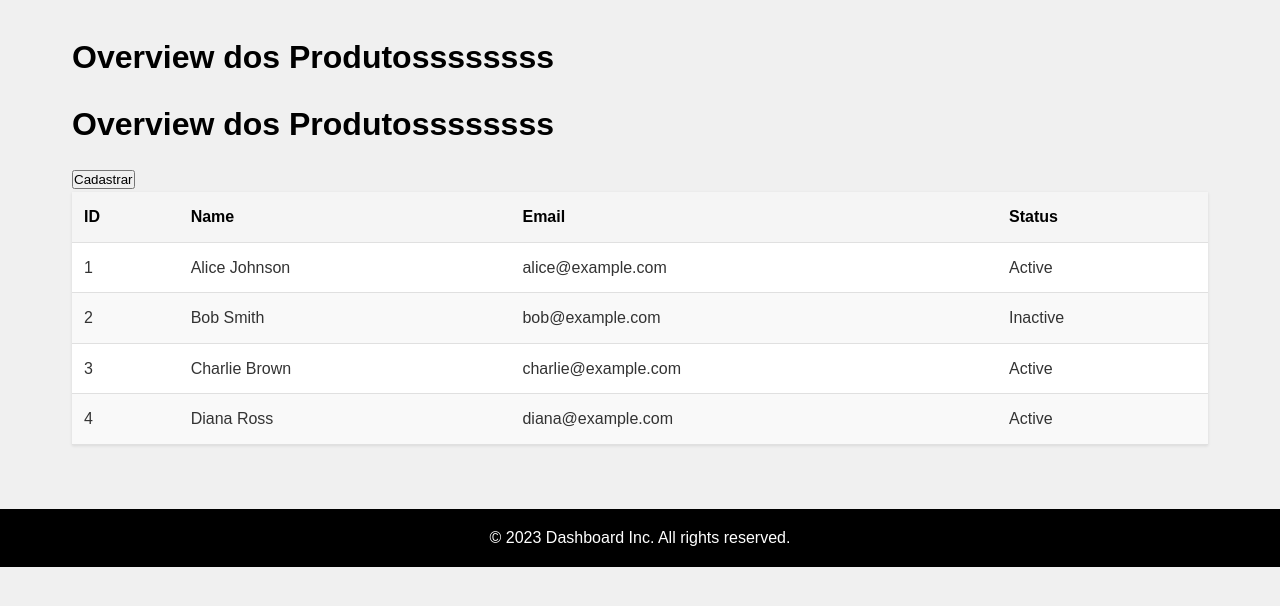
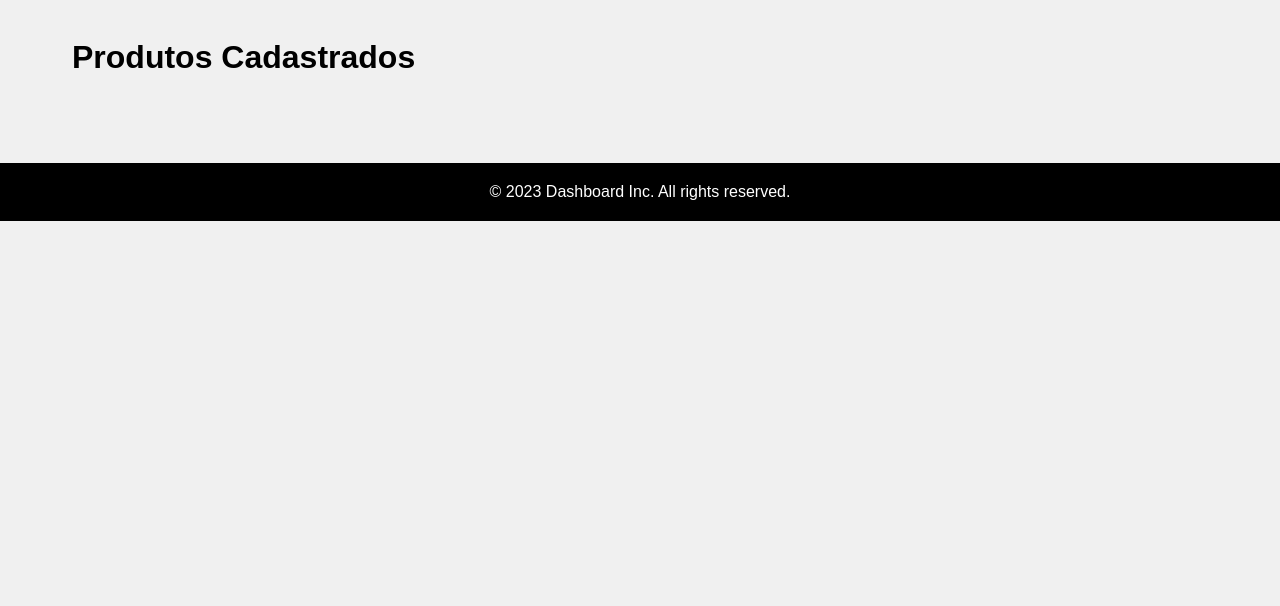
Before and after one commit to leoIlha/projetopy, a Django app: page /home in a window 1280 px wide. Shown: the part 72-678 px from the top of the page. Run offline with Django 5.2, Linux system fonts and the light colour scheme.

Commit message:
models produto e categoria

```diff
--- a/core/templates/core/base.html
+++ b/core/templates/core/base.html
@@ -3,7 +3,7 @@
 <link rel="stylesheet" href="{% static 'core/css/estilo.css' %}">
 <div class="body-container">
 
-<form method="post" class="form" action="home">
+<form class="form" method="post" action="home">
     <div class="flex-column">
       <label>Email </label></div>
       <div class="inputForm">
--- a/core/templates/core/home.html
+++ b/core/templates/core/home.html
@@ -23,48 +23,11 @@
     </header>
 
     <main>
-        <h1>Overview dos Produtossssssss</h1>
-        <h1>Overview dos Produtossssssss</h1>
+    {% block content %}
+        <h1>Produtos Cadastrados</h1>
 
-            <button class="button-submit">Cadastrar</button>
+        {% endblock %}
 
-
-        <table>
-            <thead>
-                <tr>
-                    <th>ID</th>
-                    <th>Name</th>
-                    <th>Email</th>
-                    <th>Status</th>
-                </tr>
-            </thead>
-            <tbody>
-                <tr>
-                    <td>1</td>
-                    <td>Alice Johnson</td>
-                    <td>alice@example.com</td>
-                    <td>Active</td>
-                </tr>
-                <tr>
-                    <td>2</td>
-                    <td>Bob Smith</td>
-                    <td>bob@example.com</td>
-                    <td>Inactive</td>
-                </tr>
-                <tr>
-                    <td>3</td>
-                    <td>Charlie Brown</td>
-                    <td>charlie@example.com</td>
-                    <td>Active</td>
-                </tr>
-                <tr>
-                    <td>4</td>
-                    <td>Diana Ross</td>
-                    <td>diana@example.com</td>
-                    <td>Active</td>
-                </tr>
-            </tbody>
-        </table>
     </main>
 
     <footer>
--- a/projeto/settings.py
+++ b/projeto/settings.py
@@ -39,9 +39,8 @@ INSTALLED_APPS = [
     'django.contrib.staticfiles',
 
     'core',
-    'produto',
-    'categoria',
-    'usuario',
+    'produto'
+
 ]
 
 MIDDLEWARE = [
```
